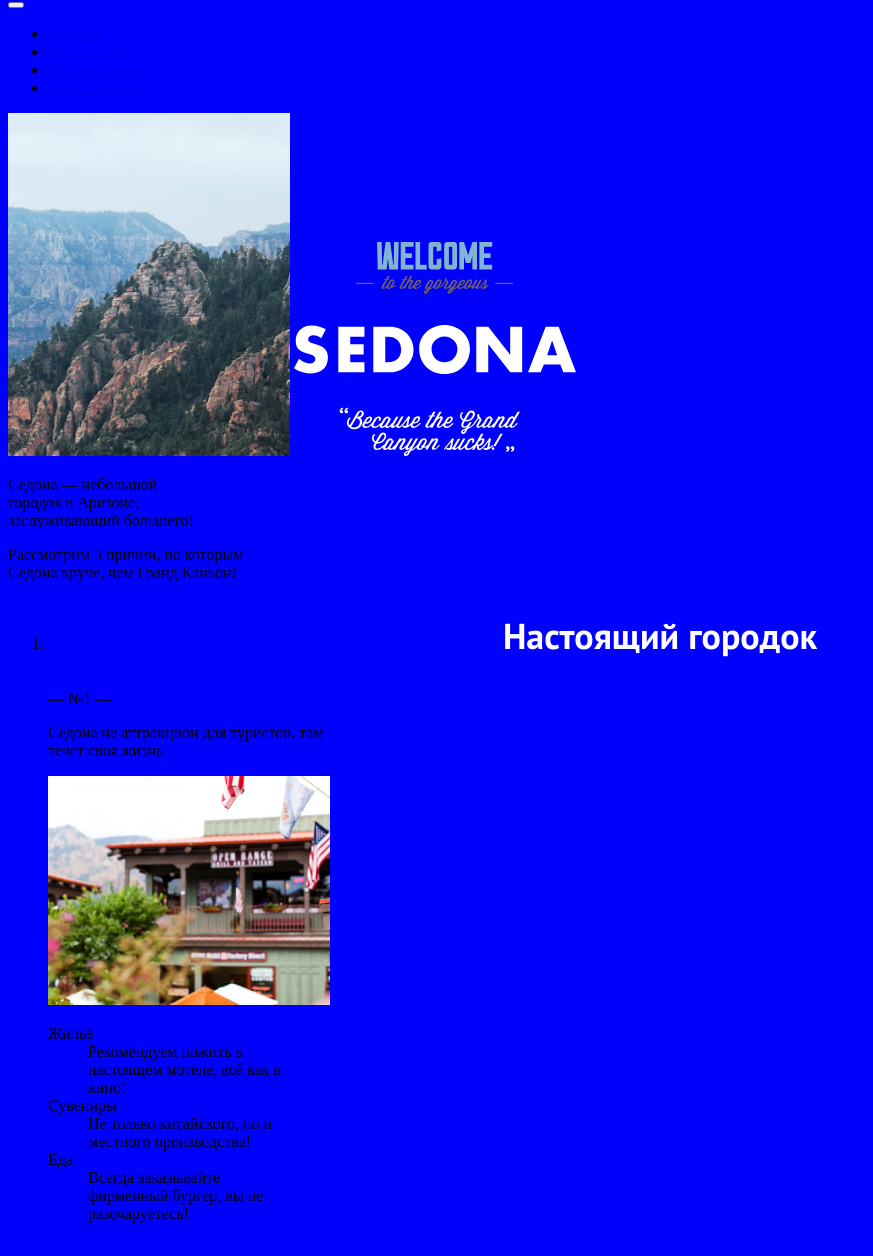
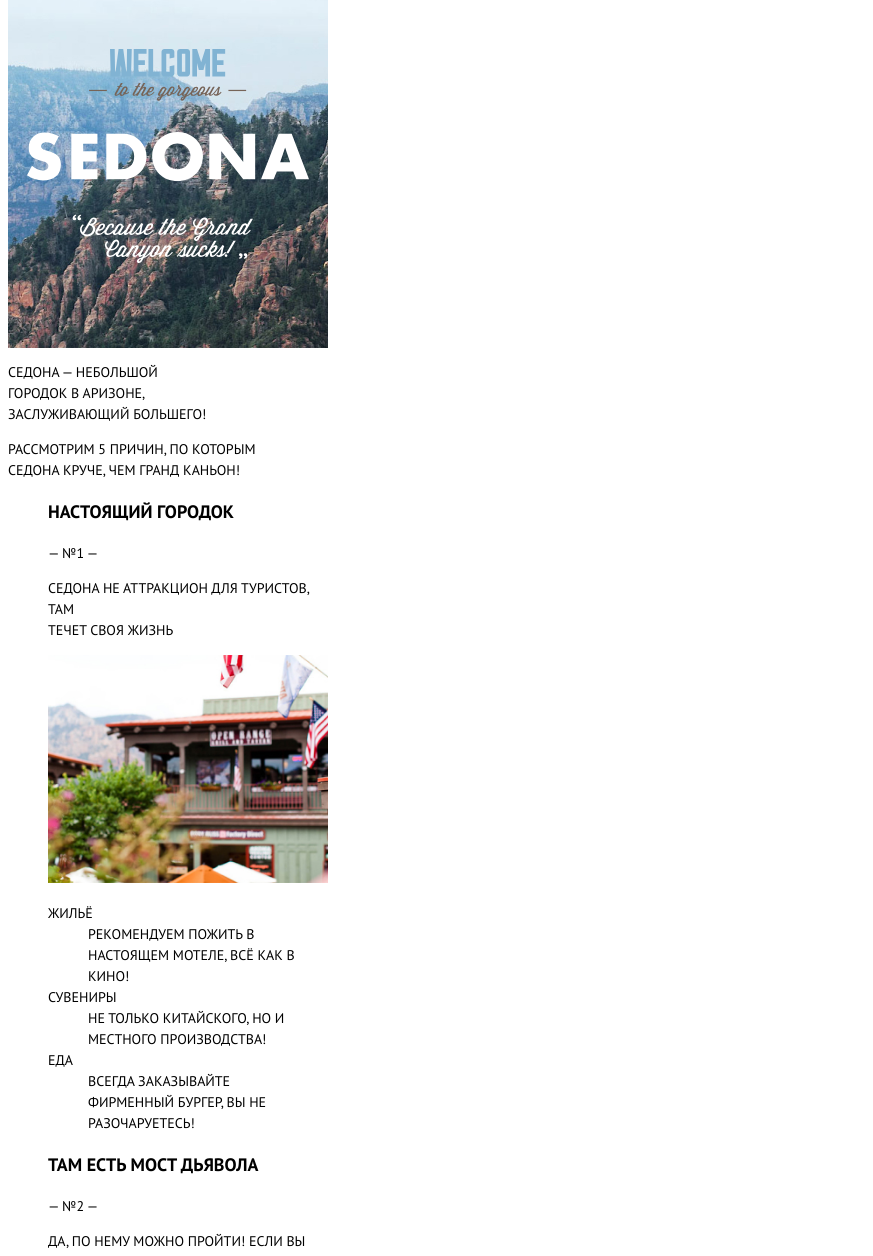
Before and after one commit to nlo-it/sedona, a website: page source/index.html in a window 1280 px wide. Shown: the part 105-1361 px from the top of the page, without its empty margins (0-873 px from the left). Drawn offline with nearby package versions, Linux system fonts and the light colour scheme; files that its build step writes are made by us from their sources; files whose address does not match are found by name.

Commit message:
Добавил часть хедера для мобилки

```diff
--- a/source/index.html
+++ b/source/index.html
@@ -2,12 +2,12 @@
 <html class="page" lang="ru">
   <head>
     <meta charset="utf-8">
-    <title>HTML Academy: Sedona</title>
+    <title>Седона — небольшой городок в Аризоне</title>
     <link rel="stylesheet" href="css/style.css">
-    <link rel="preload" href="fonts/ptsans.woff2" as="font" type="font/woff2" crossorigin="anonymous">
-    <link rel="preload" href="fonts/ptsans.woff" as="font" type="font/woff" crossorigin="anonymous">
-    <link rel="preload" href="fonts/ptsansbold.woff2" as="font" type="font/woff2" crossorigin="anonymous">
-    <link rel="preload" href="fonts/ptsansbold.woff" as="font" type="font/woff" crossorigin="anonymous">
+    <!-- <link rel="preload" href="fonts/ptsans.woff2" as="font" type="font/woff2" crossorigin="anonymous"> -->
+    <!-- <link rel="preload" href="fonts/ptsans.woff" as="font" type="font/woff" crossorigin="anonymous"> -->
+    <!-- <link rel="preload" href="fonts/ptsansbold.woff2" as="font" type="font/woff2" crossorigin="anonymous"> -->
+    <!-- <link rel="preload" href="fonts/ptsansbold.woff" as="font" type="font/woff" crossorigin="anonymous"> -->
   </head>
   <body class="page__body">
     <header class="page-header">
@@ -15,40 +15,31 @@
         <a class="page-header__logo" href="#">
           <img src="img/header-logo.svg" width="102" height="84" alt="Логотип проекта Sedona">
         </a>
-        <nav class="page-header__navigation navigation">
+        <nav class="page-header__navigation navigation visually-hidden">
           <button class="navigation__toggle" type="button">
-            <span class="visually-hidden">
-              Открыть меню
-            </span>
+            <span class="visually-hidden">Открыть меню</span>
           </button>
           <ul class="navigation__list">
             <li class="navigation__item navigation__item--current">
-              <a class="navigation__link" href="#">
-                Главная
-              </a>
+              <a class="navigation__link" href="#">Главная</a>
             </li>
             <li class="navigation__item">
-              <a class="navigation__link" href="#">
-                Фото и видео
-              </a>
+              <a class="navigation__link" href="catalog.html">Фото и видео</a>
             </li>
             <li class="navigation__item">
-              <a class="navigation__link" href="#">
-                Форма отзыва
-              </a>
+              <a class="navigation__link" href="form.html">Форма отзыва</a>
             </li>
             <li class="navigation__item">
-              <a class="navigation__link" href="#">
-                HTML Academy
-              </a>
+              <a class="navigation__link" href="#">HTML Academy</a>
             </li>
           </ul>
         </nav>
         <div class="page-header__promo promo">
           <div class="promo__wrapper">
-          <img class="promo__back" src="img/back-main-mini.jpg" width="282" alt="Величественные горы Седоны">
+            <!-- <img class="promo__back" src="img/back-main-mini.jpg" width="282" alt="Величественные горы Седоны"> -->
+            <!-- <img class="promo__background" src="img/header-background.jpg" width="901" height="389" alt="Величественные горы Седоны"> -->
             <!-- Вставить JPG фоном и вбить атребуты width и height, а SVG вставить через IMG -->
-          <img class="promo__back" src="img/text-main-mini.svg" width="282" height="214" alt="Добро пожаловать в Седону">
+            <img class="promo__slogan" src="img/text-main-mini.svg" width="282" height="214" alt="Добро пожаловать в Седону">
           </div>
         </div>
       </div>
@@ -79,18 +70,20 @@
             Преимущества проекта Седона
           </h2>
           <ol class="advantages__list">
-            <li class="advantages__item">
+            <li class="advantages__item advantages__item--pic">
+              <div class="advantages__header">
                 <h3 class="advantages__title">Настоящий городок</h3>
                 <p class="advantages__number">— №1 —</p>
                 <p class="advantages__text">
                   Седона не аттракцион для туристов, там <br>
                   течет своя жизнь
                 </p>
+              </div>
               <img src="img/motel-photo.jpg" width="282" height="260" alt="Фото двухэтажного мотеля в Седоне">
               <div class="advantages__motel advantages-motel">
                 <dl class="advantages-motel__list">
-                  <div class="advantages-motel__item advantages-motel__item--first">
-                    <dt class="advantages-motel__plus">
+                  <div class="advantages-motel__item">
+                    <dt class="advantages-motel__title">
                       Жильё
                     </dt>
                     <dd class="advantages-motel__description">
@@ -99,8 +92,8 @@
                       кино!
                     </dd>
                   </div>
-                  <div class="advantages-motel__item advantages-motel__item--second">
-                    <dt class="advantages-motel__plus">
+                  <div class="advantages-motel__item">
+                    <dt class="advantages-motel__title">
                       Сувениры
                     </dt>
                     <dd class="advantages-motel__description">
@@ -108,8 +101,8 @@
                       местного производства!
                     </dd>
                   </div>
-                  <div class="advantages-motel__item advantages-motel__item--third">
-                    <dt class="advantages-motel__plus">
+                  <div class="advantages-motel__item">
+                    <dt class="advantages-motel__title">
                       Еда
                     </dt>
                     <dd class="advantages-motel__description">
@@ -121,7 +114,7 @@
                 </dl>
               </div>
             </li>
-            <li class="advantages__item">
+            <li class="advantages__item advantages__item--pic">
               <h3 class="advantages__title">Там есть мост дьявола</h3>
               <p class="advantages__number">— №2 —</p>
               <p class="advantages__text">
@@ -130,7 +123,7 @@
               </p>
               <img src="img/bridge-photo.jpg" width="282" height="260" alt="Мост дьявола в Седоне">
             </li>
-            <li class="advantages__item">
+            <li class="advantages__item advantages__item--pic">
               <h3 class="advantages__title">Небольшая площадь</h3>
               <p class="advantages__number">— №3 —</p>
               <p class="advantages__text">
@@ -138,7 +131,7 @@
                 очент близко
               </p>
             </li>
-            <li class="advantages__item">
+            <li class="advantages__item advantages__item--pic">
               <h3 class="advantages__title">Красивая дорога</h3>
               <p class="advantages__number">— №4 —</p>
               <p class="advantages__text">
@@ -146,7 +139,7 @@
                 совсем не скучно!
               </p>
             </li>
-            <li class="advantages__item">
+            <li class="advantages__item advantages__item--pic">
               <h3 class="advantages__title">Мало туристов</h3>
               <p class="advantages__number">— №5 —</p>
               <p class="advantages__text">
--- /dev/null
+++ b/source/less/blocks/advantages.less
@@ -0,0 +1,23 @@
+.advantages {}
+.advantages__wraper {}
+
+.advantages__list {
+  list-style: none;
+}
+.advantages__item {}
+.advantages__item--pic {}
+.advantages__header {}
+
+.advantages__title {
+  font-family: "PT-sans", "Arial", sans-serif;
+  font-style: normal;
+  font-weight: 700;
+  font-size: 18px;
+  line-height: 26px;
+  // text-align: center;
+  color: #000000;
+}
+
+.advantages__number {}
+.advantages__text {}
+.advantages__motel {}
--- a/source/less/blocks/advantages__title.less
+++ /dev/null
@@ -1,9 +0,0 @@
-.advantages__title {
-  font-family: "PT-sans", "Arial", sans-serif;
-  font-style: normal;
-  font-weight: bold;
-  font-size: 36px;
-  line-height: 36px;
-  text-align: center;
-  color: #ffffff;
-}
--- /dev/null
+++ b/source/less/blocks/navigation.less
@@ -0,0 +1,17 @@
+// .navigation {}
+// .navigation__toggle {}
+
+.navigation__list {
+  list-style: none;
+  font-weight: bold;
+  font-size: 18px;
+  line-height: 40px;
+  text-align: center;
+}
+
+// .navigation__item {}
+// .navigation__item--current {}
+
+.navigation__link {
+  color: @white;
+}
--- /dev/null
+++ b/source/less/blocks/page-header.less
@@ -0,0 +1,21 @@
+.page-header {
+  height: 445px;
+  background-color: @white;
+  position: relative;
+}
+
+.page-header__wrapper {
+  text-align: center;
+  // position: relative;
+}
+
+.page-header__logo {
+  position: absolute;
+  top: 0;
+  left: 109px;
+}
+
+.page-header__navigation {
+  background-color: @blue-nav-bcg;
+}
+// .page-header__promo {}
--- /dev/null
+++ b/source/less/blocks/page.less
@@ -0,0 +1,14 @@
+.page {
+  max-width: 320px;
+  height: 100%;
+  font-family: "PT-sans", "Tahoma", "sans-serif";
+  font-size: 14px;
+  line-height: 21px;
+  text-transform: uppercase;
+}
+
+.page__body {
+  display: grid;
+  grid-template-rows: min-content 1fr min-content;
+  align-content: start;
+}
--- a/source/less/blocks/page__body.less
+++ /dev/null
@@ -1,3 +0,0 @@
-.page__body {
-  background-color: @blue;
-}
--- /dev/null
+++ b/source/less/blocks/promo.less
@@ -0,0 +1,22 @@
+.promo {
+  width: 320px;
+  height: 389px;
+  background-image: url(../../img/header-background.jpg);
+  background-repeat: no-repeat;
+  background-position: center;
+  background-size: cover;
+  text-align: center;
+  margin-top: 56px;
+}
+
+// .promo__wrapper {}
+
+.promo__slogan {
+  // padding-top: 90px;
+  // display: block;
+  // margin: 0 auto;
+  display: inline-block;
+  padding-top: 90px;
+  // width: 282px;
+  // height: 214px;
+}
--- a/source/less/global/global.less
+++ b/source/less/global/global.less
@@ -1,6 +1,16 @@
+*,
+*::after,
+*::before {
+  box-sizing: border-box;
+}
+
 img {
   max-width: 100%;
   height: auto;
+}
+
+a {
+  text-decoration: none;
 }
 
 .visually-hidden {
--- a/source/less/global/variables.less
+++ b/source/less/global/variables.less
@@ -1 +1,2 @@
-@blue: blue;
+@white: #ffffff;
+@blue-nav-bcg: #81B3D2;
--- a/source/less/style.less
+++ b/source/less/style.less
@@ -6,5 +6,8 @@
 
 // Blocks
 
-@import "blocks/page__body.less";
-@import "blocks/advantages__title.less";
+@import "blocks/page.less";
+@import "blocks/page-header.less";
+@import "blocks/navigation.less";
+@import "blocks/promo.less";
+@import "blocks/advantages.less";
```
Also changed, not shown: source/img/header-background.jpg (added). Lines whose indentation alone changed are shown as unchanged.
